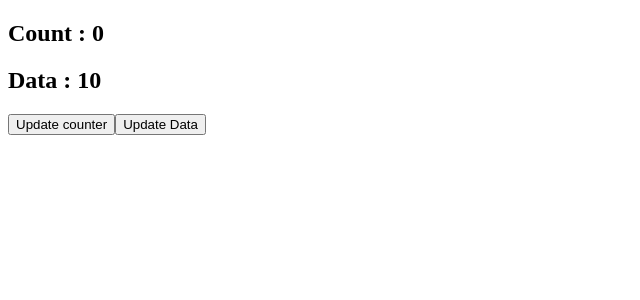
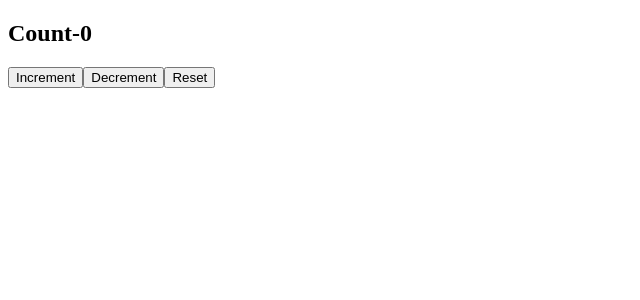
Before and after one commit to 1HarshSaini/React.js_Practice, a React (Create React App) app in the folder react-app/: page / in a window 1280 px wide. Shown: the top 300 px of the page, without its empty margins (0-640 px from the left). Built offline with nearby package versions, Linux system fonts and the light colour scheme.

Commit message:
use-rducer-hook

```diff
--- a/react-app/src/App.js
+++ b/react-app/src/App.js
@@ -1,17 +1,27 @@
-import React,{useEffect,useState} from 'react'
+import React,{useEffect,useState,useReducer} from 'react'
 import User from'./User'
+import Form from './Form';
+import Counter_usereducer from './Counter_usereducer';
 function App() {
   const[count,updateCount]=useState(0);
   const[data,setdata]=useState(10);
+
+  const[isError,setError]=useState(false);
 
   return (
     <div>
 
 
-       <User count={count} data ={data}/>
+       {/* <User count={count} data ={data}/>
        <button  onClick={()=>updateCount(count+1)}>Update counter</button>
-       <button onClick={()=>setdata(data+1)}>Update Data</button>
+       <button onClick={()=>setdata(data+1)}>Update Data</button> */}
 
+       {/* <button className='btn' onClick={()=>setError(!isError)}>Toggle error</button>
+       {isError==true? <h2>error find</h2>:<h2>Not error</h2>} */}
+
+       {/* <Form/> */}
+
+       <Counter_usereducer/>
 
     </div>
 
--- /dev/null
+++ b/react-app/src/Counter_usereducer.js
@@ -0,0 +1,30 @@
+import React,{useReducer}from 'react'
+const initialState=0;
+const reducer=(state,action)=>{
+    switch (action) {
+        case 'increment':
+            return state+1;
+        case 'decrement':
+            return state-1;
+        case 'reset':
+            return initialState;
+         default:
+            return state;
+
+
+    }
+}
+
+function Counter_usereducer() {
+    const[count,dispatch]=useReducer(reducer,initialState)
+  return (
+    <>
+    <h2>Count-{count}</h2>
+    <button onClick={()=>dispatch('increment')}>Increment</button>
+    <button onClick={()=>dispatch('decrement')}>Decrement</button>
+    <button onClick={()=>dispatch('reset')}>Reset</button>
+    </>
+  )
+}
+
+export default Counter_usereducer
--- /dev/null
+++ b/react-app/src/Form.js
@@ -0,0 +1,50 @@
+import React,{useState} from 'react'
+
+function Form() {
+    const [firstName,setfirstName]=useState('');
+    const [email,setEmail]=useState('');
+    const [people,setpeople]=useState([]);
+    const handlesubmit=(e)=>{
+         e.preventDefault();
+
+         if(firstName && email){
+            const person={
+                firstName,email
+
+            };
+            console.log(person);
+            setpeople((people)=>{
+                return [...people,person];
+            });
+         }
+    };
+  return (
+    <>
+    <article>
+    <form onSubmit={handlesubmit}>
+        <label htmlFor="firstName">Name:</label>
+        <input type="text"
+        name='firstName'
+        value={firstName}
+         onChange={(e)=>setfirstName(e.target.value)} /><br/>
+        <label htmlFor="email">Email:</label>
+        <input type="text" name='email' value={email}
+        onChange={(e)=>setEmail(e.target.value)}/>
+        <button type='submit'>submit</button>
+    </form>
+
+    {people.map((person, index) => {
+          const {  firstName, email } = person;
+          return (
+            <div >
+              <h4>{firstName}</h4>
+              <p>{email}</p>
+            </div>
+          );
+        })}
+    </article>
+    </>
+  );
+};
+
+export default Form
```
